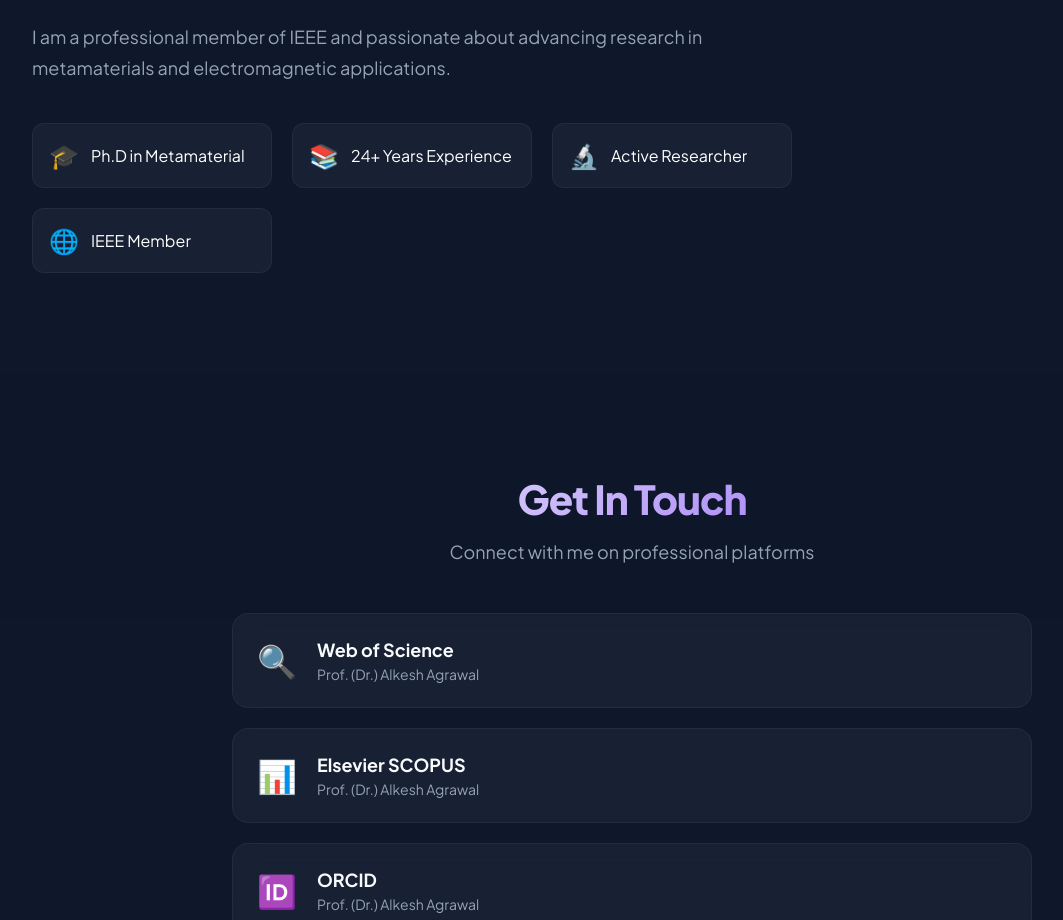
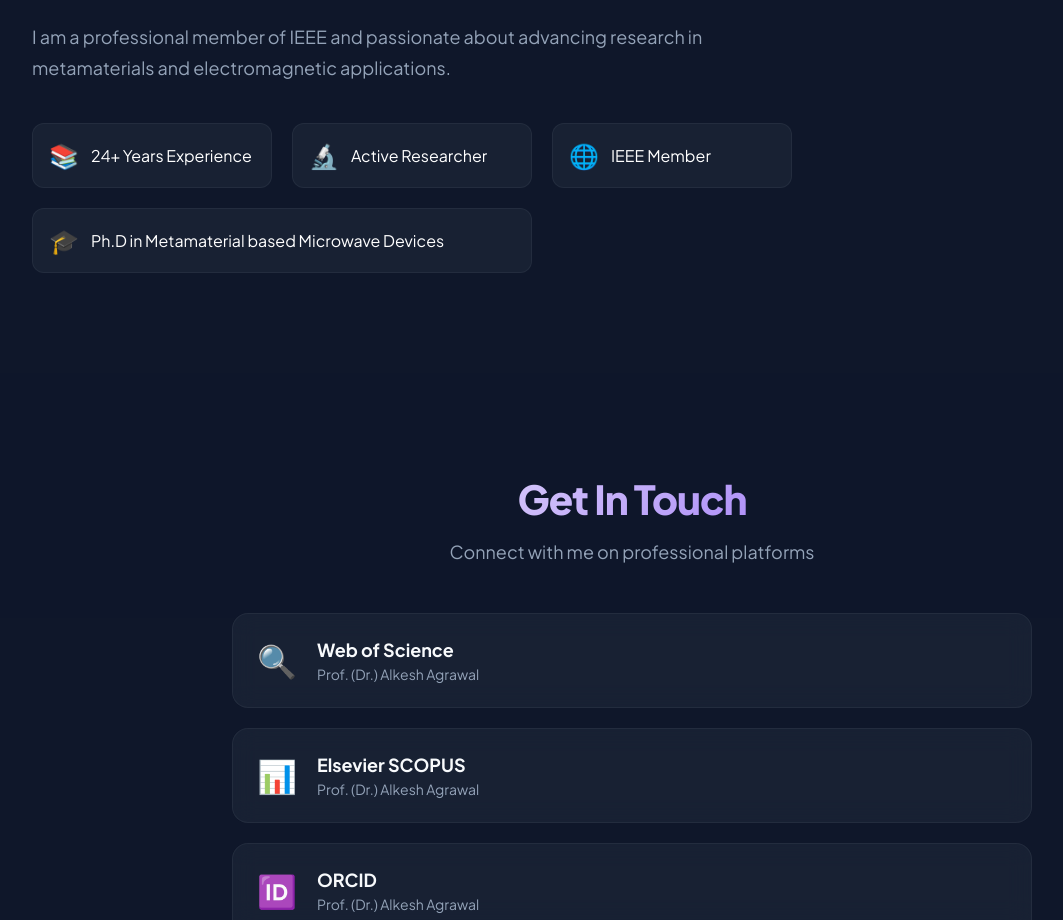
Before and after one commit to mohit161122/Dr.-Alkesh-Agarwal-Profile, a React (Vite) app: page / in a window 1280 px wide. Shown: the part 1709-2629 px from the top of the page, without its empty margins (8-1071 px from the left). Built offline with nearby package versions, Linux system fonts and the light colour scheme.

Commit message:
complete

```diff
--- a/src/components/Home.css
+++ b/src/components/Home.css
@@ -787,3 +787,7 @@
     padding: 14px;
   }
 }
+
+.pdh{
+  width: 500px;
+}
--- a/src/components/Home.jsx
+++ b/src/components/Home.jsx
@@ -111,10 +111,7 @@
               </p>
             </div>
             <div className="about-highlights">
-              <div className="highlight-item">
-                <span className="highlight-icon">🎓</span>
-                <span>Ph.D in  Metamaterial</span>
-              </div>
+
               <div className="highlight-item">
                 <span className="highlight-icon">📚</span>
                 <span>24+ Years Experience</span>
@@ -126,6 +123,10 @@
               <div className="highlight-item">
                 <span className="highlight-icon">🌐</span>
                 <span>IEEE Member</span>
+              </div>
+               <div className="highlight-item  pdh  ">
+                <span className="highlight-icon" >🎓</span>
+                <span >Ph.D in Metamaterial based Microwave Devices</span>
               </div>
             </div>
           </div>
```
